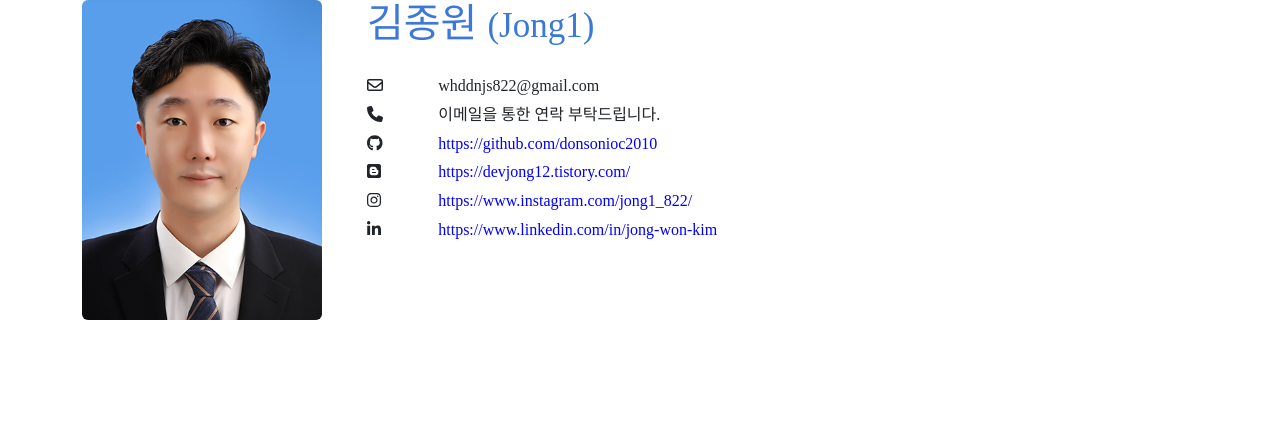
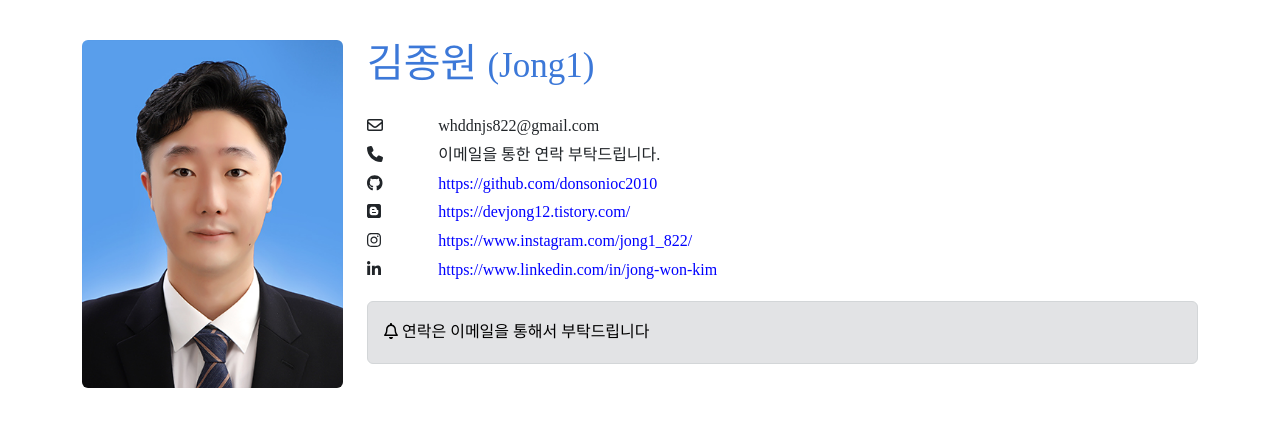
Before and after one commit to donsonioc2010/My-Resume, a React (Create React App) app: page / in a window 1280 px wide. Shown: the top 426 px of the page. Built offline with nearby package versions, Linux system fonts and the light colour scheme.

Commit message:
introduce 제작 시작

```diff
--- a/src/App.css
+++ b/src/App.css
@@ -4,4 +4,5 @@ div#global {
   overflow-wrap: break-word;
   word-break: keep-all;
   line-height: 1.8;
+  margin-top: 40px;
 }
--- /dev/null
+++ b/src/data/Introduce.json
@@ -0,0 +1,5 @@
+{
+  "type": "LIST",
+  "introduce": ["안녕하세요", "쏘주쟁이입니다."],
+  "latestUpdatedAt": "1999-09-09"
+}
--- a/src/data/profile.json
+++ b/src/data/profile.json
@@ -29,10 +29,5 @@
       "link": "https://www.linkedin.com/in/jong-won-kim"
     }
   },
-  "infoNotice": "연락은 이메일을 통해서 부탁드립니다",
-  "introduce": {
-    "type": "LIST",
-    "data": ["안녕하세요", "쏘주쟁이입니다."]
-  },
-  "latestUpdatedAt": "1999-09-09"
+  "infoNotice": "연락은 이메일을 통해서 부탁드립니다"
 }
--- a/src/profile/Contact.js
+++ b/src/profile/Contact.js
@@ -6,11 +6,12 @@ import { faGithub, faBlogger, faLinkedinIn } from '@fortawesome/free-brands-svg-
 import { createStore } from 'redux';
 import { Provider, useSelector } from 'react-redux';
 import pd from 'data/Profile.json';
-import { Col, Row } from 'react-bootstrap';
+import { Alert, Col, Row } from 'react-bootstrap';
 import { Style } from 'common/Style';
 import 'profile/Profile.css';
 import Profile from 'profile/Profile';
 import ContactDetail from 'profile/ContactDetail';
+import { FontAwesomeIcon } from '@fortawesome/react-fontawesome';
 
 /**
  * 연락처 정보를 표현하기 위한 Component
@@ -133,9 +134,29 @@ function ContactList() {
   );
 }
 
+/*
+  notice: {
+    title: pd.infoNotice,
+    icon: faBell,
+  },
+*/
 function InfoNoticeArea() {
   const notice = useSelector((state) => {
     return state.notice;
   });
-  return <div></div>;
+  return (
+    <Row>
+      <Col>
+        <Alert
+          role="alert"
+          color="secondary"
+          className="mt-3 alert-secondary"
+          style={{ color: 'black' }}
+        >
+          {notice.icon ? <FontAwesomeIcon icon={notice.icon} className="mr-2" /> : ''}
+          <b>{'  ' + notice.title}</b>
+        </Alert>
+      </Col>
+    </Row>
+  );
 }
--- a/src/profile/Profile.js
+++ b/src/profile/Profile.js
@@ -1,7 +1,7 @@
 import { useSelector } from 'react-redux';
 
 export default function Profile() {
-  const style = { maxHeight: '320px' };
+  const style = { maxHeight: '400px' };
   const imgFileName = useSelector((state) => {
     return state.img;
   });
```
Also changed, not shown: src/introduce/Introduce.js (renamed from src/profile/Introduce.js).
